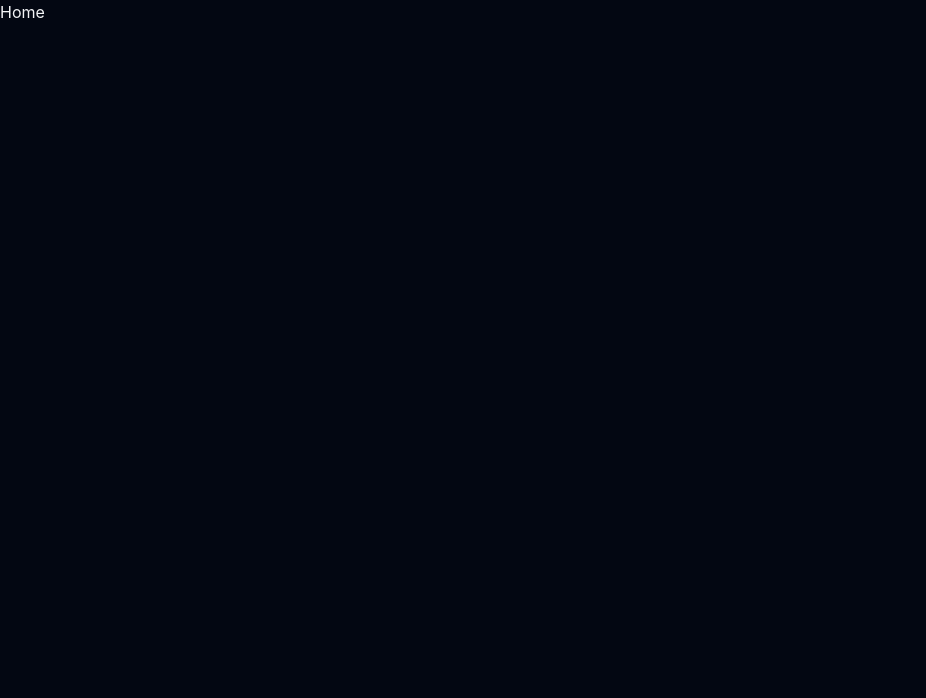
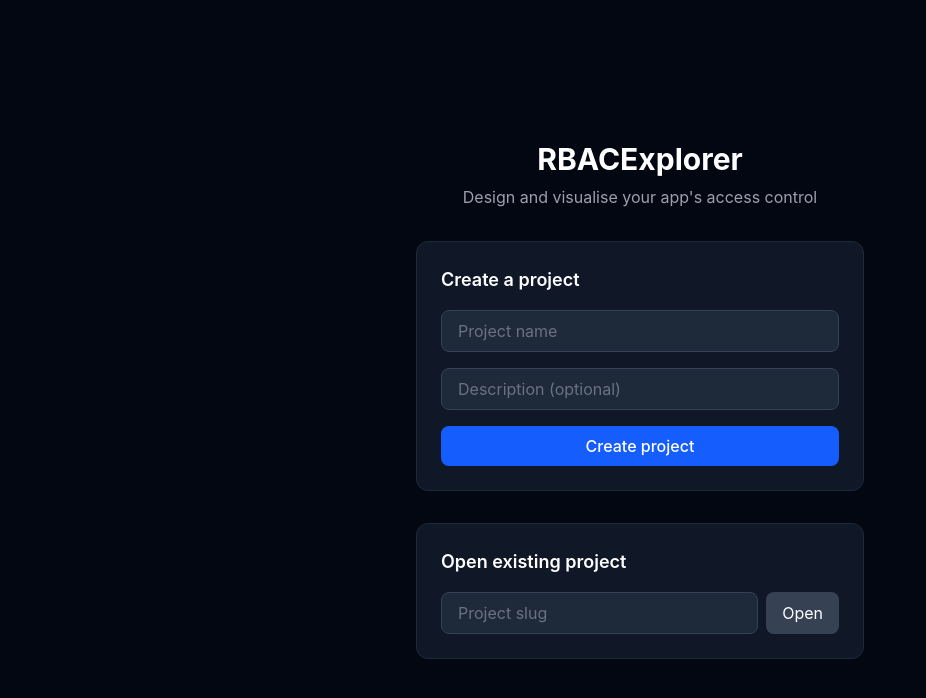
Before and after one commit to aishitdua/RBACExplorer, a React app in the folder frontend/: page / in a window 1280 px wide. Shown: the top 698 px of the page, without its empty margins (0-926 px from the left). Built offline with nearby package versions, Linux system fonts and the light colour scheme; no server answers; the HTML template or start-up script is replaced by a standard one.

Commit message:
feat: add home page and workspace tab shell

```diff
--- a/frontend/src/pages/HomePage.jsx
+++ b/frontend/src/pages/HomePage.jsx
@@ -1,3 +1,75 @@
+import { useState } from 'react'
+import { useNavigate } from 'react-router-dom'
+import { createProject } from '../api/projects'
+
 export default function HomePage() {
-  return <div>Home</div>
+  const [name, setName] = useState('')
+  const [description, setDescription] = useState('')
+  const [openSlug, setOpenSlug] = useState('')
+  const [error, setError] = useState('')
+  const navigate = useNavigate()
+
+  const handleCreate = async (e) => {
+    e.preventDefault()
+    setError('')
+    try {
+      const project = await createProject({ name, description })
+      navigate(`/${project.slug}`)
+    } catch (err) {
+      setError(err.response?.data?.detail || 'Failed to create project')
+    }
+  }
+
+  return (
+    <div className="min-h-screen flex items-center justify-center p-8">
+      <div className="w-full max-w-md space-y-8">
+        <div className="text-center">
+          <h1 className="text-3xl font-bold text-white">RBACExplorer</h1>
+          <p className="mt-2 text-gray-400">Design and visualise your app's access control</p>
+        </div>
+
+        <form onSubmit={handleCreate} className="space-y-4 bg-gray-900 p-6 rounded-xl border border-gray-800">
+          <h2 className="text-lg font-semibold text-white">Create a project</h2>
+          {error && <p className="text-red-400 text-sm">{error}</p>}
+          <input
+            className="w-full bg-gray-800 border border-gray-700 rounded-lg px-4 py-2 text-white placeholder-gray-500 focus:outline-none focus:border-blue-500"
+            placeholder="Project name"
+            value={name}
+            onChange={(e) => setName(e.target.value)}
+            required
+          />
+          <input
+            className="w-full bg-gray-800 border border-gray-700 rounded-lg px-4 py-2 text-white placeholder-gray-500 focus:outline-none focus:border-blue-500"
+            placeholder="Description (optional)"
+            value={description}
+            onChange={(e) => setDescription(e.target.value)}
+          />
+          <button
+            type="submit"
+            className="w-full bg-blue-600 hover:bg-blue-700 text-white font-medium py-2 px-4 rounded-lg transition-colors"
+          >
+            Create project
+          </button>
+        </form>
+
+        <div className="bg-gray-900 p-6 rounded-xl border border-gray-800 space-y-4">
+          <h2 className="text-lg font-semibold text-white">Open existing project</h2>
+          <div className="flex gap-2">
+            <input
+              className="flex-1 bg-gray-800 border border-gray-700 rounded-lg px-4 py-2 text-white placeholder-gray-500 focus:outline-none focus:border-blue-500"
+              placeholder="Project slug"
+              value={openSlug}
+              onChange={(e) => setOpenSlug(e.target.value)}
+            />
+            <button
+              onClick={() => openSlug && navigate(`/${openSlug}`)}
+              className="bg-gray-700 hover:bg-gray-600 text-white px-4 py-2 rounded-lg transition-colors"
+            >
+              Open
+            </button>
+          </div>
+        </div>
+      </div>
+    </div>
+  )
 }
--- a/frontend/src/pages/WorkspacePage.jsx
+++ b/frontend/src/pages/WorkspacePage.jsx
@@ -1,3 +1,67 @@
+import { useState, useEffect } from 'react'
+import { useParams, useNavigate } from 'react-router-dom'
+import { getProject } from '../api/projects'
+import GraphTab from '../tabs/GraphTab'
+import RolesTab from '../tabs/RolesTab'
+import PermissionsTab from '../tabs/PermissionsTab'
+import ResourcesTab from '../tabs/ResourcesTab'
+import SimulatorTab from '../tabs/SimulatorTab'
+
+const TABS = ['Graph', 'Roles', 'Permissions', 'Resources', 'Simulator']
+
 export default function WorkspacePage() {
-  return <div>Workspace</div>
+  const { slug } = useParams()
+  const navigate = useNavigate()
+  const [project, setProject] = useState(null)
+  const [activeTab, setActiveTab] = useState('Graph')
+  const [error, setError] = useState('')
+
+  useEffect(() => {
+    getProject(slug)
+      .then(setProject)
+      .catch(() => setError('Project not found'))
+  }, [slug])
+
+  if (error) return (
+    <div className="flex items-center justify-center min-h-screen">
+      <div className="text-center space-y-4">
+        <p className="text-red-400">{error}</p>
+        <button onClick={() => navigate('/')} className="text-blue-400 hover:underline">Go home</button>
+      </div>
+    </div>
+  )
+
+  if (!project) return <div className="flex items-center justify-center min-h-screen text-gray-500">Loading...</div>
+
+  return (
+    <div className="flex flex-col h-screen">
+      <header className="flex items-center gap-6 px-6 py-3 bg-gray-900 border-b border-gray-800">
+        <button onClick={() => navigate('/')} className="text-gray-400 hover:text-white text-sm">← Home</button>
+        <h1 className="text-white font-semibold">{project.name}</h1>
+        <span className="text-gray-500 text-sm font-mono">{slug}</span>
+        <nav className="ml-auto flex gap-1">
+          {TABS.map(tab => (
+            <button
+              key={tab}
+              onClick={() => setActiveTab(tab)}
+              className={`px-4 py-1.5 rounded-lg text-sm font-medium transition-colors ${
+                activeTab === tab
+                  ? 'bg-blue-600 text-white'
+                  : 'text-gray-400 hover:text-white hover:bg-gray-800'
+              }`}
+            >
+              {tab}
+            </button>
+          ))}
+        </nav>
+      </header>
+      <main className="flex-1 overflow-hidden">
+        {activeTab === 'Graph' && <GraphTab slug={slug} />}
+        {activeTab === 'Roles' && <RolesTab slug={slug} />}
+        {activeTab === 'Permissions' && <PermissionsTab slug={slug} />}
+        {activeTab === 'Resources' && <ResourcesTab slug={slug} />}
+        {activeTab === 'Simulator' && <SimulatorTab slug={slug} />}
+      </main>
+    </div>
+  )
 }
--- /dev/null
+++ b/frontend/src/tabs/GraphTab.jsx
@@ -0,0 +1 @@
+export default function GraphTab({ slug }) { return <div>Graph</div> }
--- /dev/null
+++ b/frontend/src/tabs/PermissionsTab.jsx
@@ -0,0 +1 @@
+export default function PermissionsTab({ slug }) { return <div>Permissions</div> }
--- /dev/null
+++ b/frontend/src/tabs/ResourcesTab.jsx
@@ -0,0 +1 @@
+export default function ResourcesTab({ slug }) { return <div>Resources</div> }
--- /dev/null
+++ b/frontend/src/tabs/RolesTab.jsx
@@ -0,0 +1 @@
+export default function RolesTab({ slug }) { return <div>Roles</div> }
--- /dev/null
+++ b/frontend/src/tabs/SimulatorTab.jsx
@@ -0,0 +1 @@
+export default function SimulatorTab({ slug }) { return <div>Simulator</div> }
```
Also changed, not shown: 1 other file (tests, documents, lock files or other folders).
